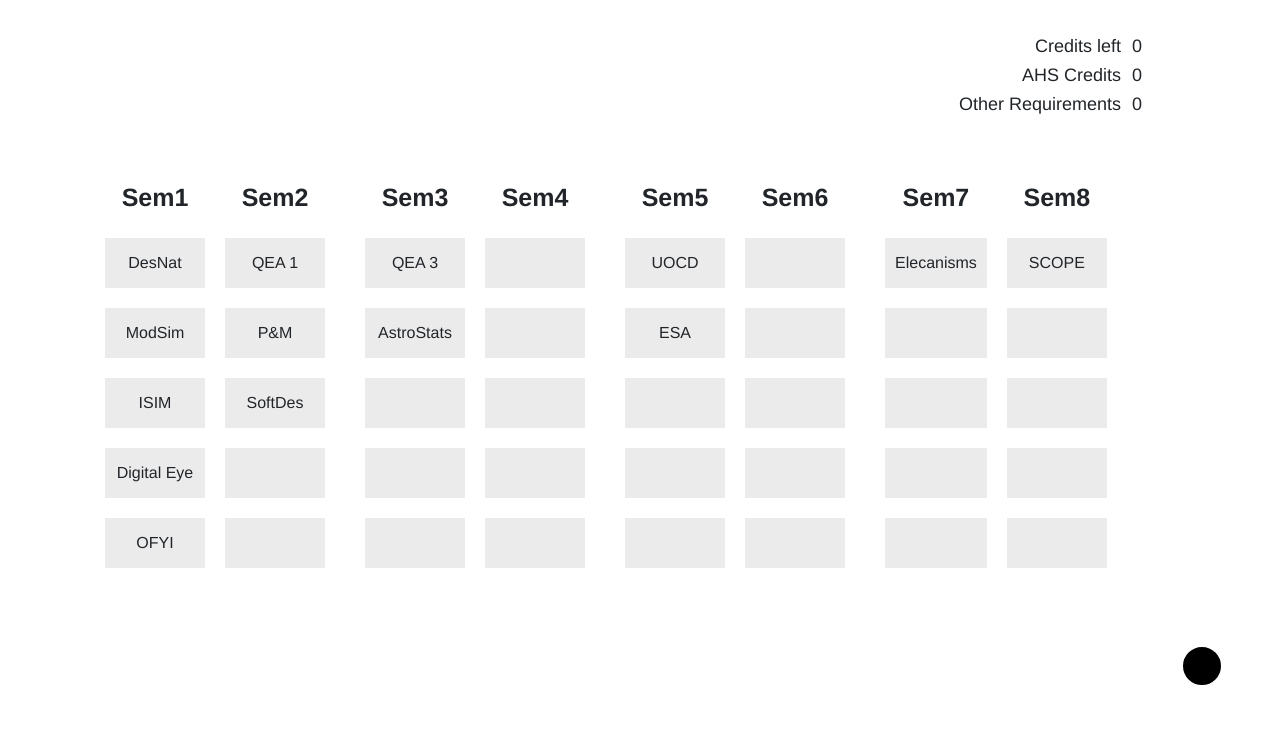
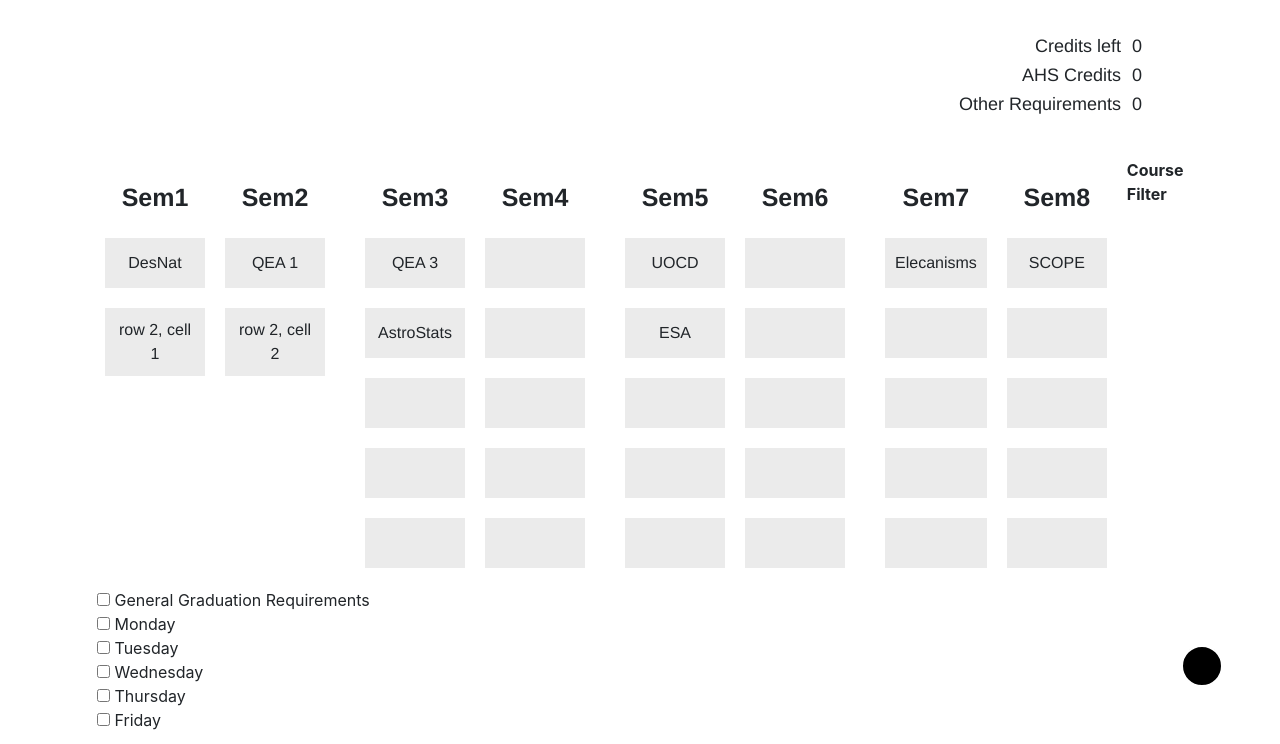
Before and after one commit to jamesHo22/CoursePlanner9000, a Flask app: page /roadmap/ in a window 1280 px wide. Shown: the part 56-800 px from the top of the page. Run offline with Flask 2, Linux system fonts and the light colour scheme; some libraries are stand-ins or nearby versions.

Commit message:
Trying to figure out javascript jason to table

```diff
--- /dev/null
+++ b/static/js/roadmap.js
@@ -0,0 +1,102 @@
+// populate with all courses
+
+// Listens to checkboxes and runs specific code
+$(function() {
+    // bind a button to the calculate tag
+    console.log("Filter pressed")
+    $('#filterDiv :checkbox').bind('click', function() {
+        updateCourseList();
+    });
+});
+
+function populate(jsonCourseList) {
+    /**
+     * This function dynamically populates the webpage with new content courses
+     * @param {JSON} jsonCourseList populates html elements with the JSON data
+     */
+    $('#courseList').empty();
+    for (var key in jsonCourseList) {
+        courseName = jsonCourseList[key].Name;
+        instructor = jsonCourseList[key].Instructor;
+        courseCode = jsonCourseList[key]["Course Code"];
+        startTime = jsonCourseList[key]["end_time"];
+        endTime = jsonCourseList[key]["start_time"];
+        console.log(jsonCourseList[key])
+        $('#courseList').append(`
+            <div class="accordion" id="accordionExample${key}">
+                <div class="card">
+                    <div class="card-header" id=headingOne${key}>
+                        <h2 class="mb-0">
+                            <button class="btn btn-link collapsed" type="button" data-toggle="collapse" data-target="#collapse${key}"  aria-expanded="false" aria-controls="collapse${key}">
+                                ${courseCode} --- ${courseName}
+                            </button>
+                        </h2>
+                        <p>Instructor: ${instructor}</p>
+                    </div>
+
+                    <div id="collapse${key}" class="collapse" aria-labelledby="heading${key}" data-parent="#accordionExample${key}">
+                        <div class="card-body">
+                        <strong>Course Description</strong>
+                        <br></br>
+                        <strong>Course Code</strong>
+                        <li>${courseCode}</li>
+                        <strong>Instructor</strong>
+                        <li>${instructor}</li>
+                        <strong>Start Time</strong>
+                        <li>${startTime}</li>
+                        <strong>End Time</strong>
+                        <li>${endTime}</li>
+                        <button type="button" class="btn btn-primary">Add Course</button>
+                    </div>
+                </div>
+            </div>
+        `);
+    }
+
+
+    $('#sem1 tr').not(':first').not(':last').remove();
+    var html = '';
+    for(var i = 0; i < data.d.length; i++)
+                html += '<tr><td>' + data.d[i].FirstName + '</td><td>' + data.d[i].Age + '</td></tr>';
+    $('#sem1 tr').first().after(html);
+};
+
+
+function updateCourseList() {
+    let queryParamsObject = {}
+    let cart = [];
+    // add key value pairs to the javascript object using the key names specified by
+    // html value attribute
+    $.each($('#filterDiv :checkbox'), function(index) {
+        queryParamsObject[$(this).val()] = $(this).is(":checked");
+        cart.push(queryParamsObject)
+    })
+
+    console.log(queryParamsObject)
+    $.getJSON($SCRIPT_ROOT + '/_update_course_list', queryParamsObject, function(data) {
+        queryResult = data.result
+        var queryResultJSON = JSON.parse(queryResult)
+        populate(queryResultJSON);
+        console.log(queryResult);
+
+        // Trying out search, but doesn't currently work. Need to fix the input format.
+        // Has to be a list of json objects
+        var options = {
+            shouldSort: true,
+            threshold: 0.6,
+            location: 0,
+            distance: 100,
+            maxPatternLength: 32,
+            minMatchCharLength: 1,
+            keys: [
+              "Name",
+              "Instructor"
+            ]
+          };
+          var fuse = new Fuse([queryResultJSON], options); // "list" is the item array
+          var result = fuse.search("Dabby");
+          console.log(result);
+    });
+
+    return false;
+};
--- a/templates/roadmap.html
+++ b/templates/roadmap.html
@@ -8,6 +8,14 @@
 <link rel="stylesheet" href="{{ url_for('static', filename='../static/styles/roadmap.css') }}">
 <link rel="stylesheet" href="https://stackpath.bootstrapcdn.com/bootstrap/4.3.1/css/bootstrap.min.css" integrity="sha384-ggOyR0iXCbMQv3Xipma34MD+dH/1fQ784/j6cY/iJTQUOhcWr7x9JvoRxT2MZw1T" crossorigin="anonymous">
 <script src="//ajax.googleapis.com/ajax/libs/jquery/1.9.1/jquery.min.js"></script>
+
+
+<script type=text/javascript>
+  $SCRIPT_ROOT = {{ request.script_root|tojson|safe }};
+</script>
+<script type=text/javascript src="{{url_for('static', filename='js/roadmap.js')}}"></script>
+
+
 
 <title>Course Planner 9000</title>
 
@@ -28,7 +36,7 @@
     <tbody>
       <tr>
         <td>Credits left</td>
-        <td><span id=result>0</span></td>
+        <td>0</td>
       </tr>
       <tr>
         <td>AHS Credits</td>
@@ -43,38 +51,22 @@
 </div>
 
 
+
 <!-- Roadmap V2 -->
 <div id="main">
   <div class="roadmap">
-    <table>
-      <thead>
+    <table id="sem1">
       <tr>
         <th>Sem1</th>
         <th>Sem2</th>
       </tr>
-      </thead>
-      <tbody>
       <tr>
         <td>DesNat</td>
         <td>QEA 1</td>
+      <tr>
+          <td>row 2, cell 1</td>
+          <td>row 2, cell 2</td>
       </tr>
-        <tr>
-          <td>ModSim</td>
-          <td>P&M</td>
-        </tr>
-        <tr>
-          <td>ISIM</td>
-          <td>SoftDes</td>
-        </tr>
-        <tr>
-          <td>Digital Eye</td>
-          <td> </td>
-        </tr>
-        <tr>
-          <td>OFYI</td>
-          <td> </td>
-        </tr>
-      </tbody>
     </table>
 
   </div>
@@ -180,6 +172,27 @@
 </div>
 
 
+<div class="w3-container" id = "filterholder">
+    <b>Course Filter</b>
+    <div class="w3-card-4" style="width:30%;">
+      <div class="w3-container" style="padding: 0.75em 0 0.5em 0.75em;">
+        <div class="filter" id="filterDiv">
+          <!-- When using the filter class, you must specify the value attribute.
+          This value attribute will be used as a key to which box was checked -->
+          <input id="filt_general_req" type="checkbox" value="filtGenGradReq"> General Graduation Requirements<br>
+          <input id="filt_monday" type="checkbox" value="M"> Monday<br>
+          <input id="filt_tuesday" type="checkbox" value="T"> Tuesday<br>
+          <input id="filt_wednesday" type="checkbox" value="W"> Wednesday<br>
+          <input id="filt_thursday" type="checkbox" value="R"> Thursday<br>
+          <input id="filt_friday" type="checkbox" value="F"> Friday<br>
+        </div>
+    </div>
+  </div>
+  </div>
+
+  <div id="courseList" class="accordion"></div>
+
+
 <!-- CLICK AND DRAG ITEMS
 
 
@@ -249,6 +262,8 @@
   $SCRIPT_ROOT = {{ request.script_root|tojson|safe }};
 </script>
 
+
+
 <!-- <script type=text/javascript>
   $(function() {
     $('a#calculate').bind('click', function() {
```
Lines whose indentation alone changed are shown as unchanged.
